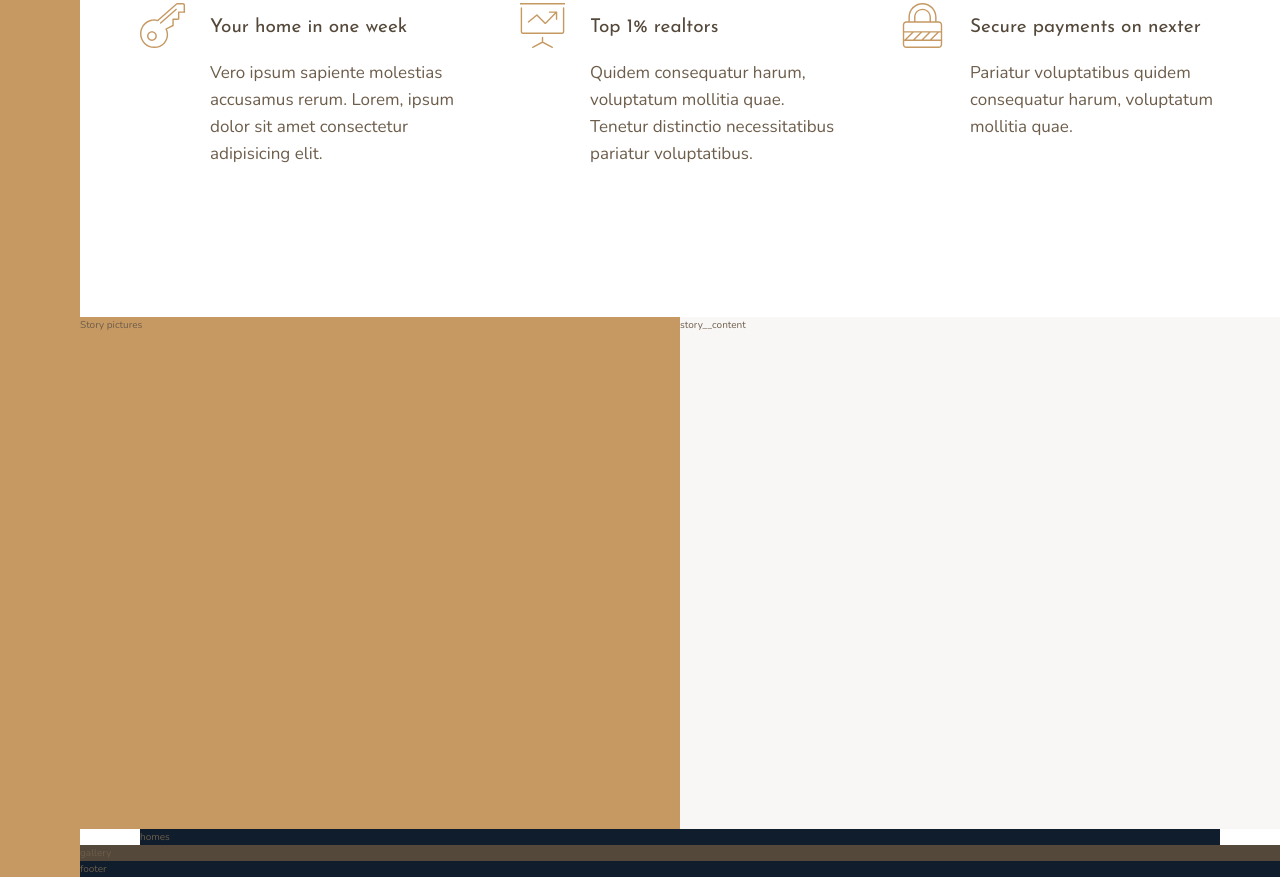
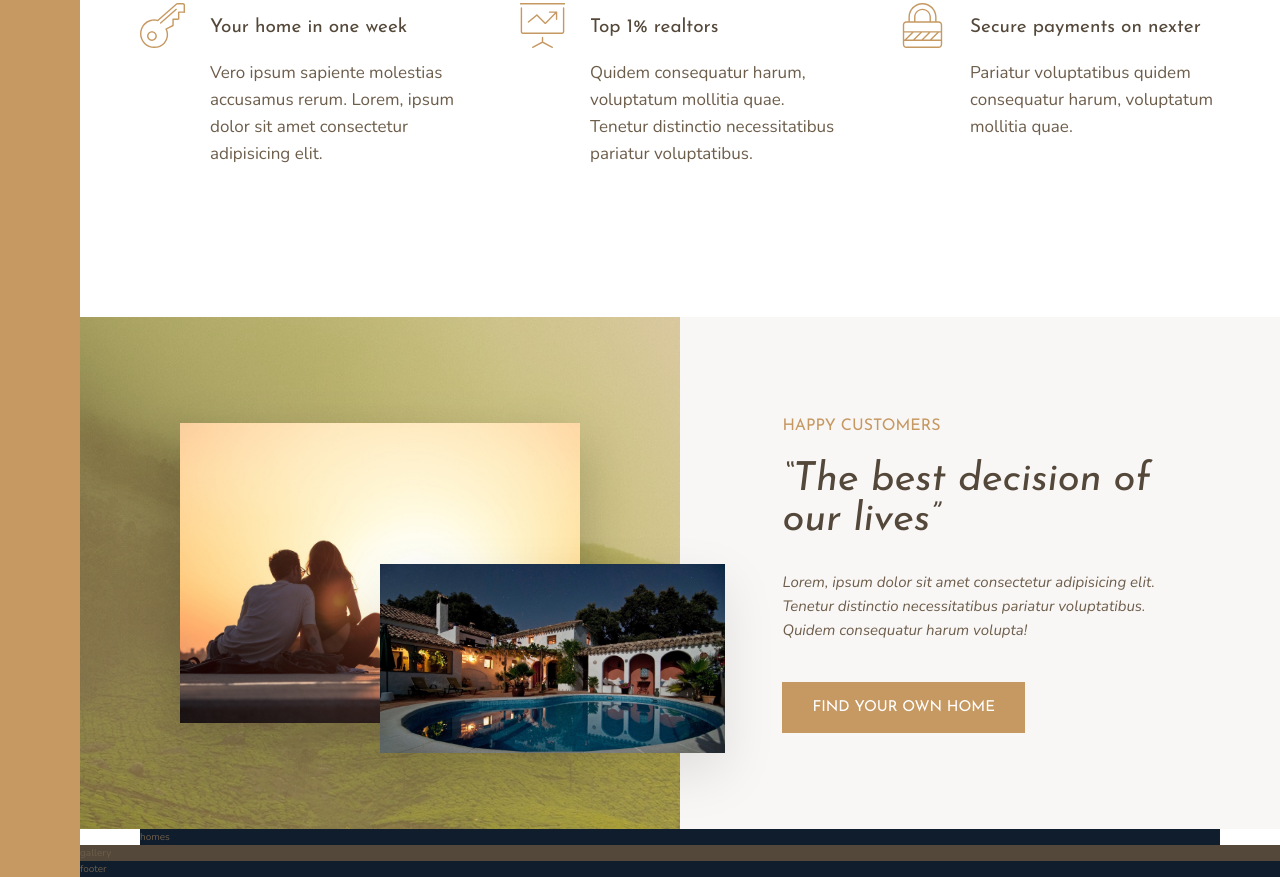
Before and after one commit to mikiPP/Nexter, a website: page index.html in a window 1280 px wide. Shown: the part 991-1868 px from the top of the page. Drawn offline with nearby package versions, Linux system fonts and the light colour scheme.

Commit message:
Stories finished

```diff
--- a/index.html
+++ b/index.html
@@ -83,8 +83,18 @@
       </div>
     </section>
 
-    <div class="story__pictures">Story pictures</div>
-    <div class="story__content">story__content</div>
+    <div class="story__pictures">
+      <img src="img/story-1.jpeg" alt="Couple with new house" class="story__img--1">
+      <img src="img/story-2.jpeg" alt="New house" class="story__img--2">
+    </div>
+    <div class="story__content">
+      <h3 class="heading-3 mb-sm">Happy Customers</h3>
+      <h2 class="heading-2 heading-2--dark mb-md">&ldquo;The best decision of our lives&rdquo;</h2>
+      <p class="story__text mb-lg">
+        Lorem, ipsum dolor sit amet consectetur adipisicing elit. Tenetur distinctio necessitatibus pariatur voluptatibus. Quidem consequatur harum volupta!
+      </p>
+      <button class="btn">Find your own home</button>
+    </div>
 
     <section class="homes">homes</section>
 
--- a/sass/_story.scss
+++ b/sass/_story.scss
@@ -2,10 +2,50 @@
   &__pictures {
     background-color: $color-primary;
     grid-column: full-start / col-end 4;
+    display: grid;
+    grid-template-rows: repeat(6, 1fr);
+    grid-template-columns: repeat(6, 1fr);
+    align-items: center;
+
+    background-image: linear-gradient(rgba($color-primary, .5), rgba($color-primary, .5)),
+      url(../img/back.jpg);
+  }
+
+  &__img--1{
+    width: 100%;
+    grid-row: 2/6;
+    grid-column: 2/6;
+    box-shadow:  0 2rem 5rem rgba(black, .2);
+  }
+
+  &__img--2{
+    width: 115%;
+    grid-row: 4 / 6;
+    grid-column: 4 / 7;
+    z-index: 2;
+    box-shadow:  0 2rem 5rem rgba(black, .1);
   }
 
   &__content {
+
+    //FLEX WAY
+    display: flex;
+    flex-direction: column;
+    justify-content: center;
+    align-items:flex-start;
+    //GRID WAY
+    // display: grid;
+    // align-content: center;
+    // justify-content: start;
+
     background-color: $color-grey-light-1;
     grid-column: col-start 5 / full-end;
+
+    padding: 6rem 8vw;
+  }
+
+  &__text {
+    font-size: 1.5rem;
+    font-style: italic;
   }
 }
--- a/sass/_typography.scss
+++ b/sass/_typography.scss
@@ -9,10 +9,24 @@
 
 .heading-2 {
   @extend %heading;
+  font-size: 4rem;
+  font-style: italic;
+  line-height: 1;
+
+  &--light {
+    color: $color-grey-light-1;
+  }
+
+  &--dark {
+    color: $color-grey-dark-1;
+  }
 }
 
 .heading-3 {
   @extend %heading;
+  font-size: 1.6rem;
+  color: $color-primary;
+  text-transform: uppercase;
 }
 
 .heading-4 {
@@ -27,3 +41,20 @@
     color: $color-grey-dark-1;
   }
 }
+
+.btn {
+  background-color: $color-primary;
+  color: #fff;
+  border:none;
+  border-radius: 0;
+  font-family: $font-display;
+  font-size: 1.5rem;
+  text-transform: uppercase;
+  padding: 1.8rem 3rem;
+  cursor: pointer;
+  transition: all .2s;
+
+  &:hover {
+    background-color: $color-primary-dark;
+  }
+}
--- /dev/null
+++ b/sass/_utilities.scss
@@ -0,0 +1,12 @@
+.mb-sm{
+  margin-bottom: 2rem;
+}
+.mb-md{
+  margin-bottom: 3rem;
+}
+.mb-lg{
+  margin-bottom: 4rem;
+}
+.mb-xl{
+  margin-bottom: 8rem;
+}
--- a/sass/main.scss
+++ b/sass/main.scss
@@ -1,5 +1,6 @@
 @import "base";
 @import "typography";
+@import "utilities";
 
 @import "sidebar";
 @import "header";
```
Also changed, not shown: css/style.css.
